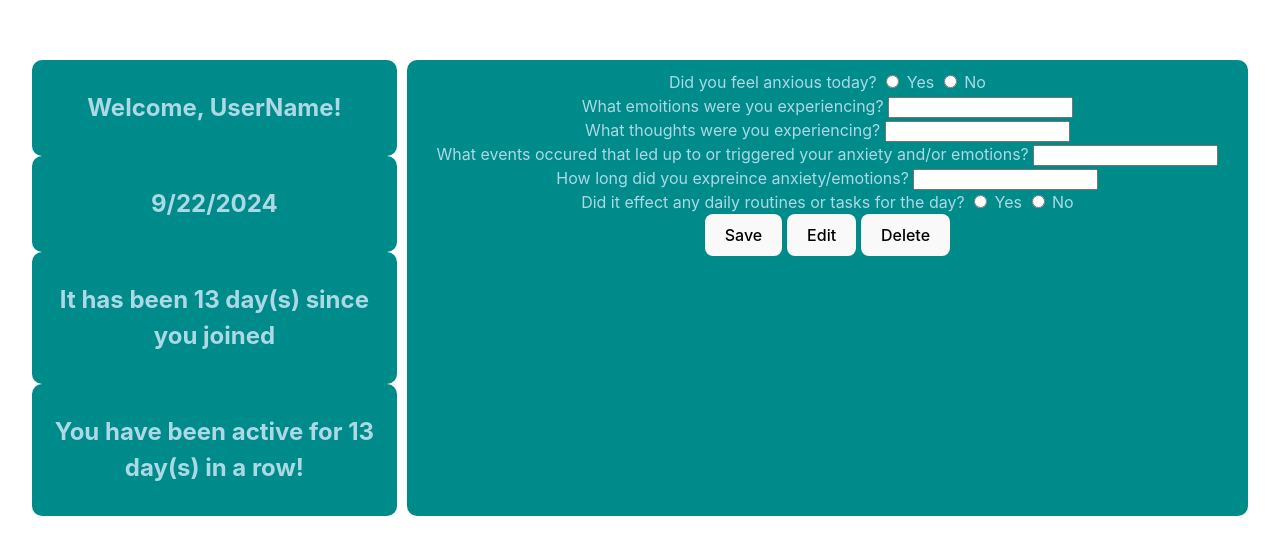
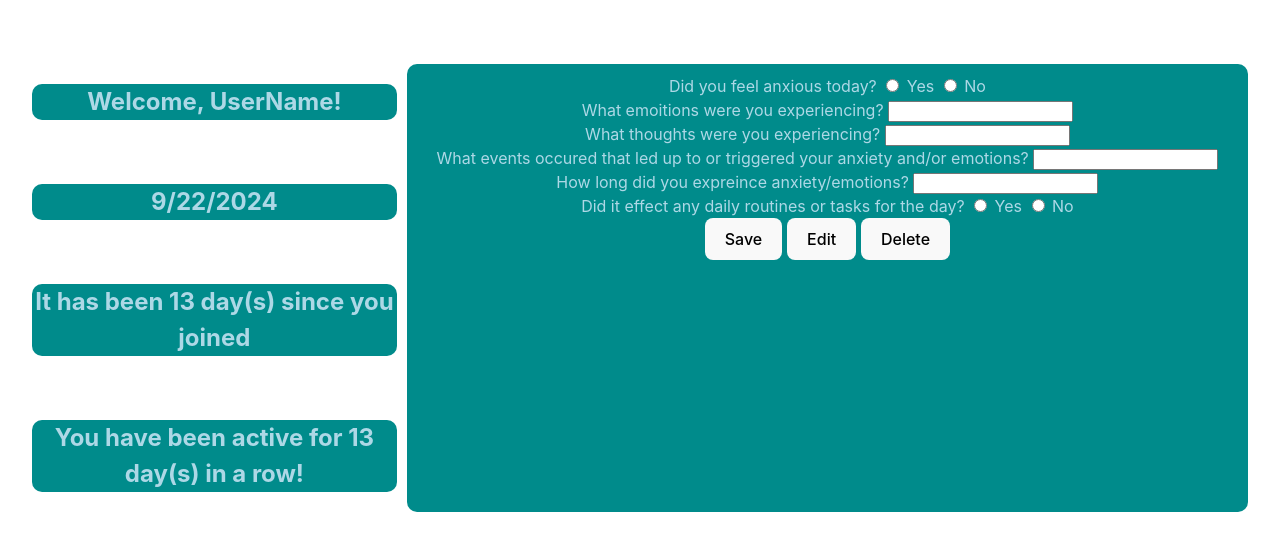
Before and after one commit to PipoAT/CS5167-Project-1, a Svelte app: page / in a window 1280 px wide. Shown: the part 112-666 px from the top of the page. Built offline with nearby package versions, Linux system fonts and the light colour scheme.

Commit message:
adding more space in between info containers; ensuring minimal spacing

```diff
--- a/src/App.svelte
+++ b/src/App.svelte
@@ -8,12 +8,15 @@
       <div id="overview-sep">
         <h2>Welcome, UserName!</h2>
       </div>
+      <br>
       <div id="overview-sep">
         <h2>{currentDateOnly}</h2>
       </div>
+      <br>
       <div id="overview-sep">
         <h2>It has been {daysSince} day(s) since you joined</h2>
       </div>
+      <br>
       <div id="overview-sep">
         <h2>You have been active for {daysSince} day(s) in a row!</h2>
       </div>
--- a/src/app.css
+++ b/src/app.css
@@ -91,7 +91,6 @@ button:focus-visible {
   color: lightblue;
   background-color: darkcyan;
   border-radius: 10px;
-  padding: 10px;
 }
 
 #form {
```
